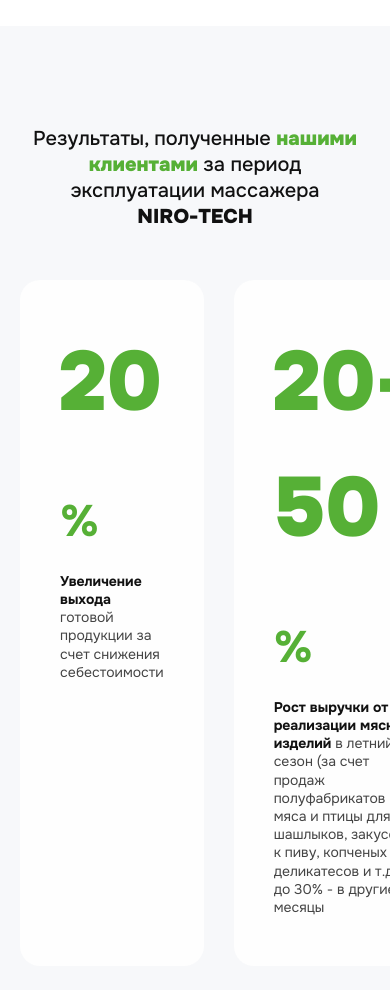
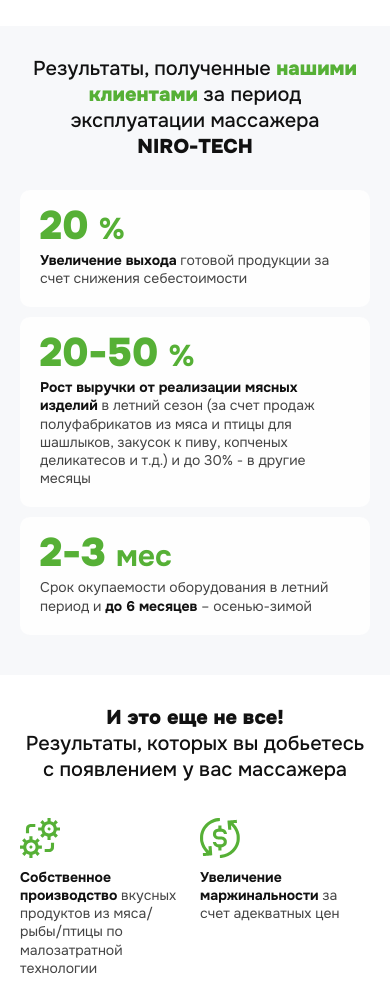
Before and after one commit to theibd56/tsg2, a website built with Vite: page index.html in a window 390 px wide. Shown: the part 1822-2812 px from the top of the page. Built offline with nearby package versions, Linux system fonts and the light colour scheme; files whose address does not match are found by name; what maska would draw is missing.

Commit message:
adaptive for result section has been created

```diff
--- a/sass/_media.scss
+++ b/sass/_media.scss
@@ -1,5 +1,6 @@
 @use 'blocks/media/header';
 
+@use 'blocks/media/result';
 @use 'blocks/media/advantages';
 @use 'blocks/media/why';
 @use 'blocks/media/location';
--- a/sass/blocks/_result.scss
+++ b/sass/blocks/_result.scss
@@ -19,6 +19,7 @@
       font-weight: 900;
       font-size: 84px;
       color: var(--accent-color);
+      white-space: nowrap;
 
       span {
         font-weight: 700;
--- /dev/null
+++ b/sass/blocks/media/_result.scss
@@ -0,0 +1,45 @@
+@media screen and (max-width:1200px) {
+  .result-wrapper {
+    gap: 20px;
+  }
+  .result-item {
+    padding: 20px;
+  }
+}
+
+@media screen and (max-width:992px) {
+  .result {
+    padding: 30px 0 40px;
+    &-wrapper {
+      grid-template: auto / 1fr;
+    }
+  }
+}
+
+@media screen and (max-width:768px) {
+  .result {
+    &-wrapper {
+      gap: 10px;
+    }
+    &-item {
+      border-radius: 10px;
+      padding: 10px 20px;
+      &__title {
+        font-size: 40px;
+        line-height: normal;
+        span {
+          margin-left: 10px;
+          font-size: 30px;
+        }
+      }
+    }
+  }
+}
+
+@media screen and (max-width:576px) {
+  .result {
+    &-title {
+      margin-bottom: 30px;
+    }
+  }
+}
```
Also changed, not shown: index.html (+3 -3 lines).
